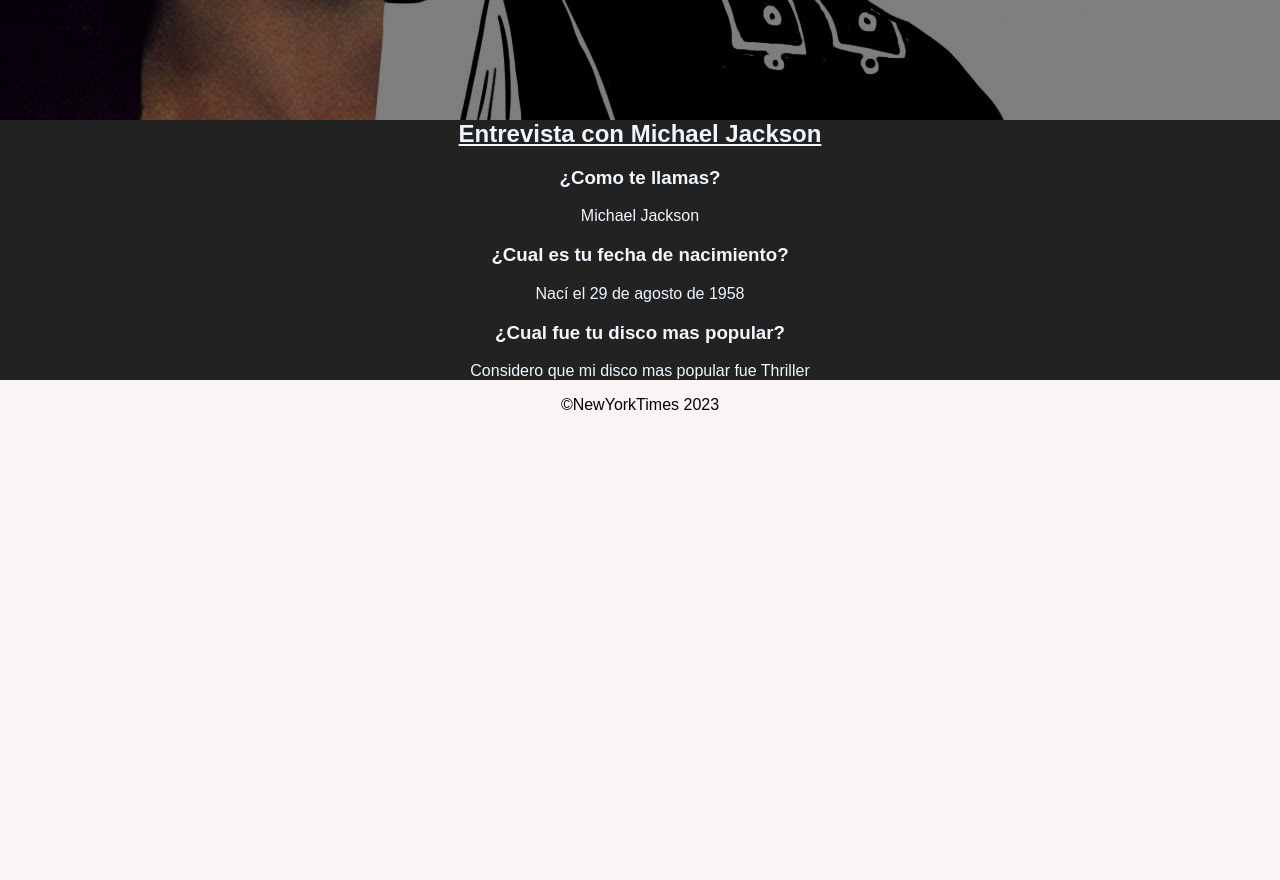
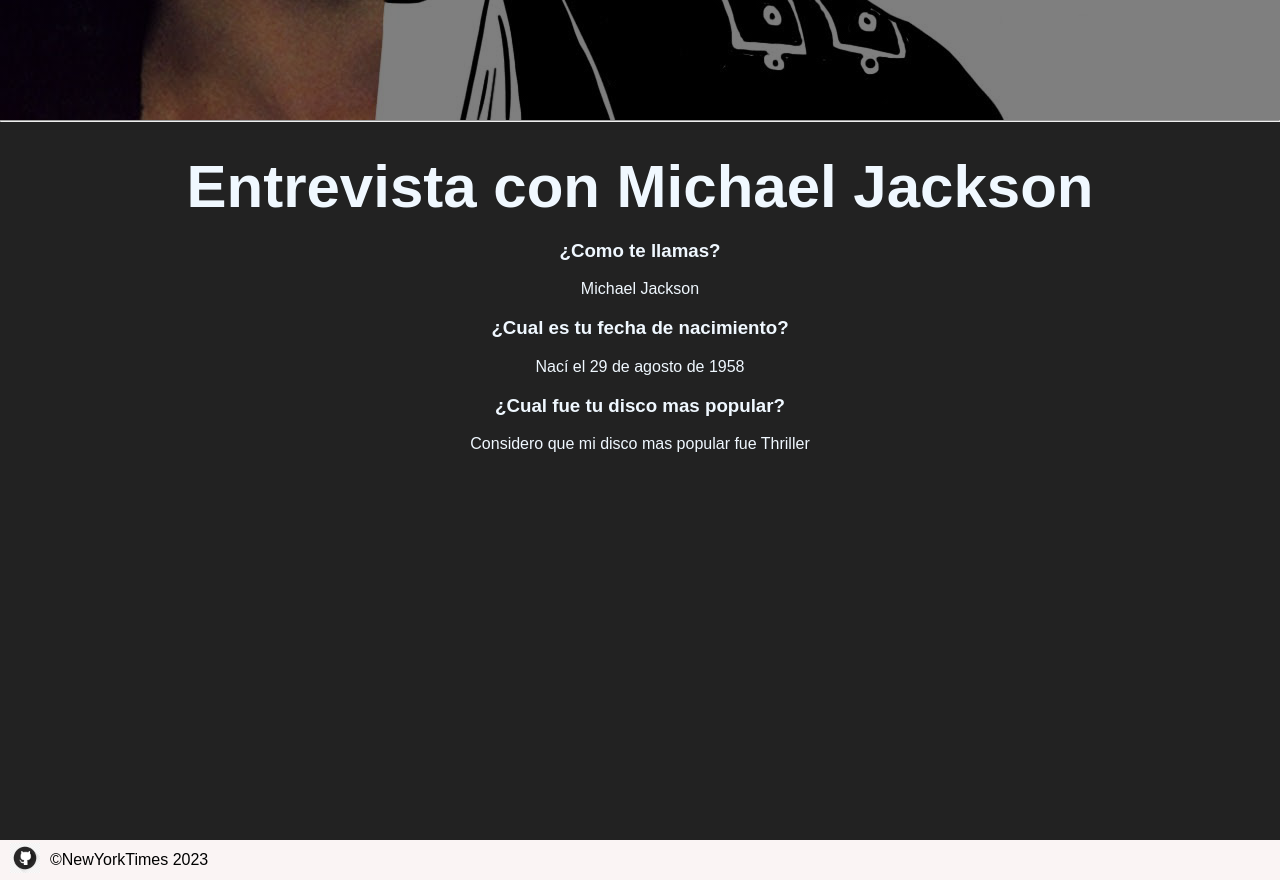
Before and after one commit to NinjusDev/claseHTML, a plain HTML site: page index.html in a window 1280 px wide. Shown: the part 680-1560 px from the top of the page. Before the commit the page ends 1110 px from the top, so only its background shows below. Drawn offline with Linux system fonts and the light colour scheme.

Commit message:
other commit

```diff
--- a/index.html
+++ b/index.html
@@ -21,6 +21,7 @@
 </header>
 <section id="hero"></section>
 <section id="entrevista">
+    <hr>
     <h1>Entrevista con Michael Jackson</h1>
     <h3>¿Como te llamas?</h3>
     <p>Michael Jackson</p>
@@ -31,6 +32,9 @@
 </section>
 <section id="footer">
     <footer>
+        <a href="https://github.com/strayzzz/claseHTML" class="logo-git" target="_blank">
+            <img src="media/logo-git.png" alt="">
+        </a>
         <p>&copy;NewYorkTimes 2023</p>
     </footer>
 </section>
--- a/style.css
+++ b/style.css
@@ -12,14 +12,7 @@ p{
 body{
     font-family: sans-serif;
     margin: 0;
-}
-
-h1, h2, h3, p{
-    text-align: center;}
-
-
-h1{
-    text-decoration: underline;
+    text-align: center;
 }
 
 a{
@@ -76,22 +69,33 @@ nav a{
     background-position: center center;
 }
 
-#hero h1{
-    color: whitesmoke;
-    text-decoration: none;
-}
-
-#hero span{
-    color: crimson  ;
-}
-
 #entrevista{
         background: rgb(34, 34, 34);
+        height: 90vh;
         color: aliceblue;
+
 }
 
 #entrevista h1{
     margin: 0px;
+    padding-top: 30px;
+    font-size: 60px;
+}
+
+ #entrevista hr{
+    margin: 0px;
+ }
+
+footer{
+    display: flex;
+    height: 40px;
+    align-items: center;
+}
+
+
+.logo-git img{
+    max-height: 30px;
+    align-items: center;
 }
 
 @media (max-width:600px){
```
Also changed, not shown: media/logo-git.png (added).
